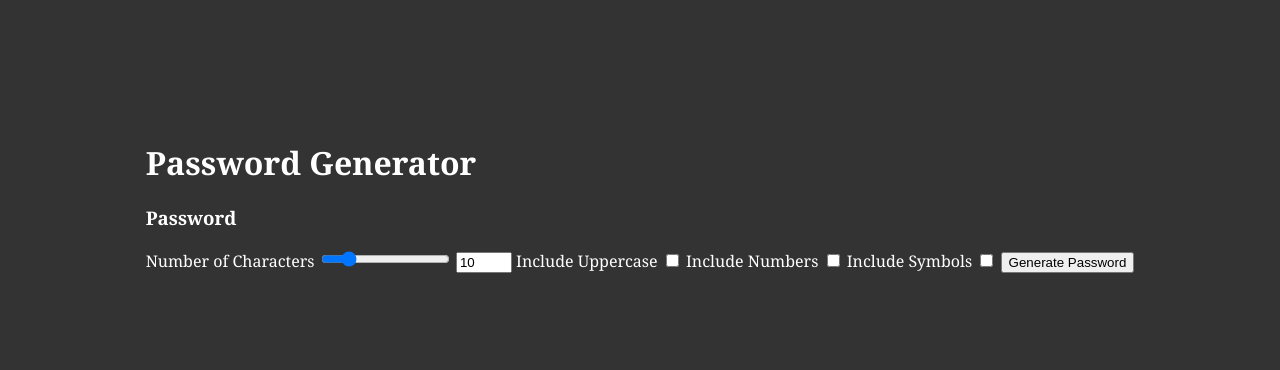
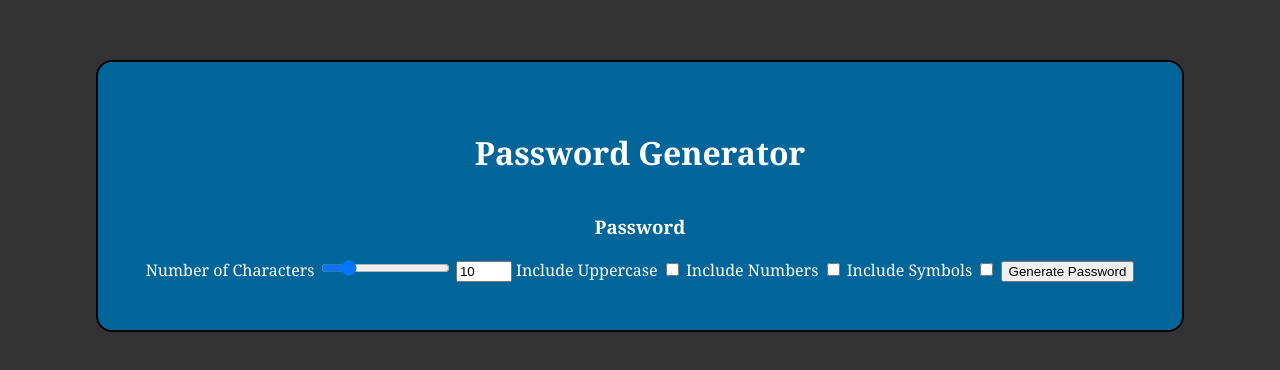
Before and after one commit to CeaicaTatiana/PasswordGenerator, a plain HTML site: page index.html in a window 1280 px wide. Shown: the part 204-574 px from the top of the page. Drawn offline with Linux system fonts and the light colour scheme.

Commit message:
Styled the container

```diff
--- a/style.css
+++ b/style.css
@@ -8,3 +8,14 @@ body {
   align-items: center;
   font-family: Georgia, 'Times New Roman', Times, serif;
 }
+
+.container {
+  background-color: #006699;
+  padding: 3rem;
+  border-radius: 1rem;
+  border: 2px solid black;
+  display: flex;
+  justify-content: center;
+  align-items: center;
+  flex-direction: column;
+}
```
